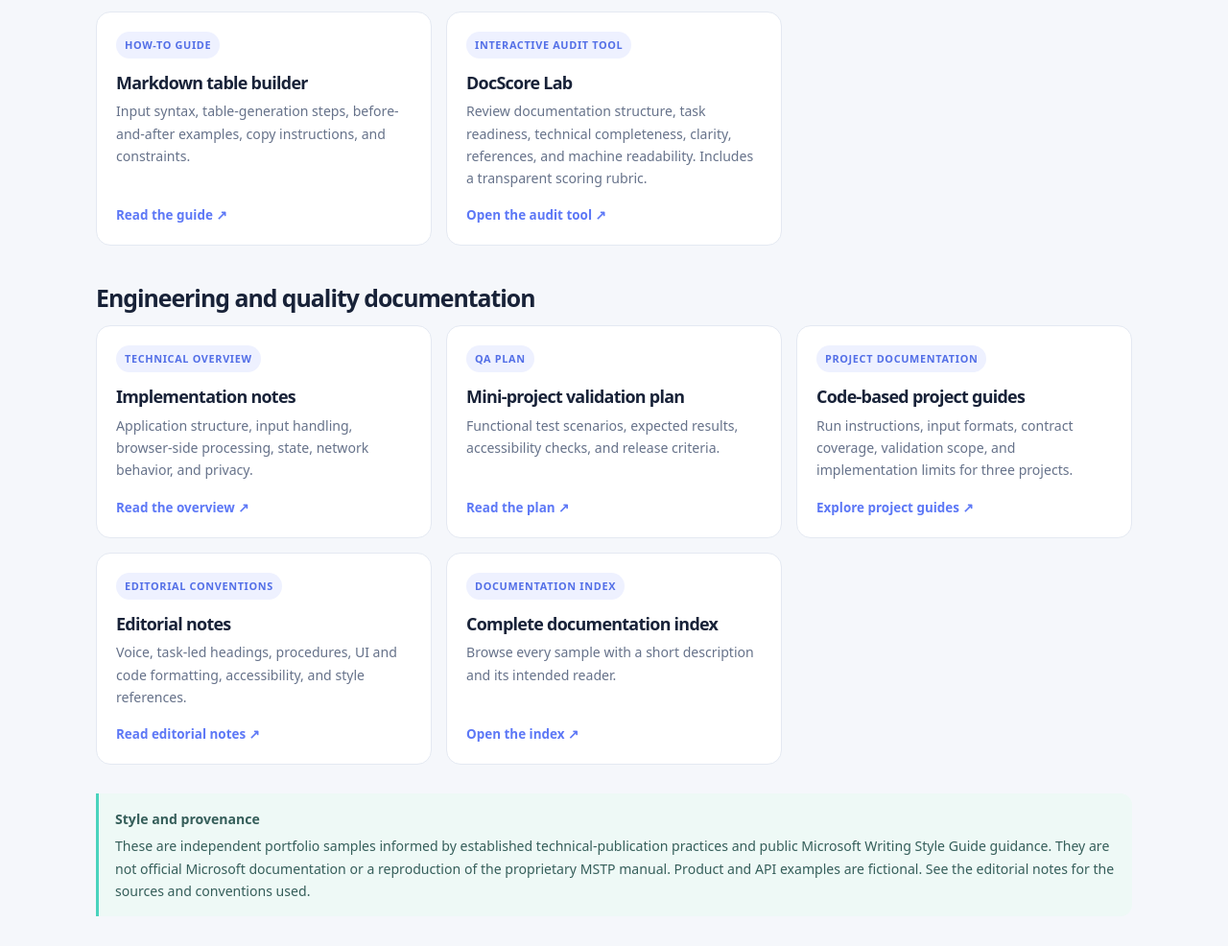
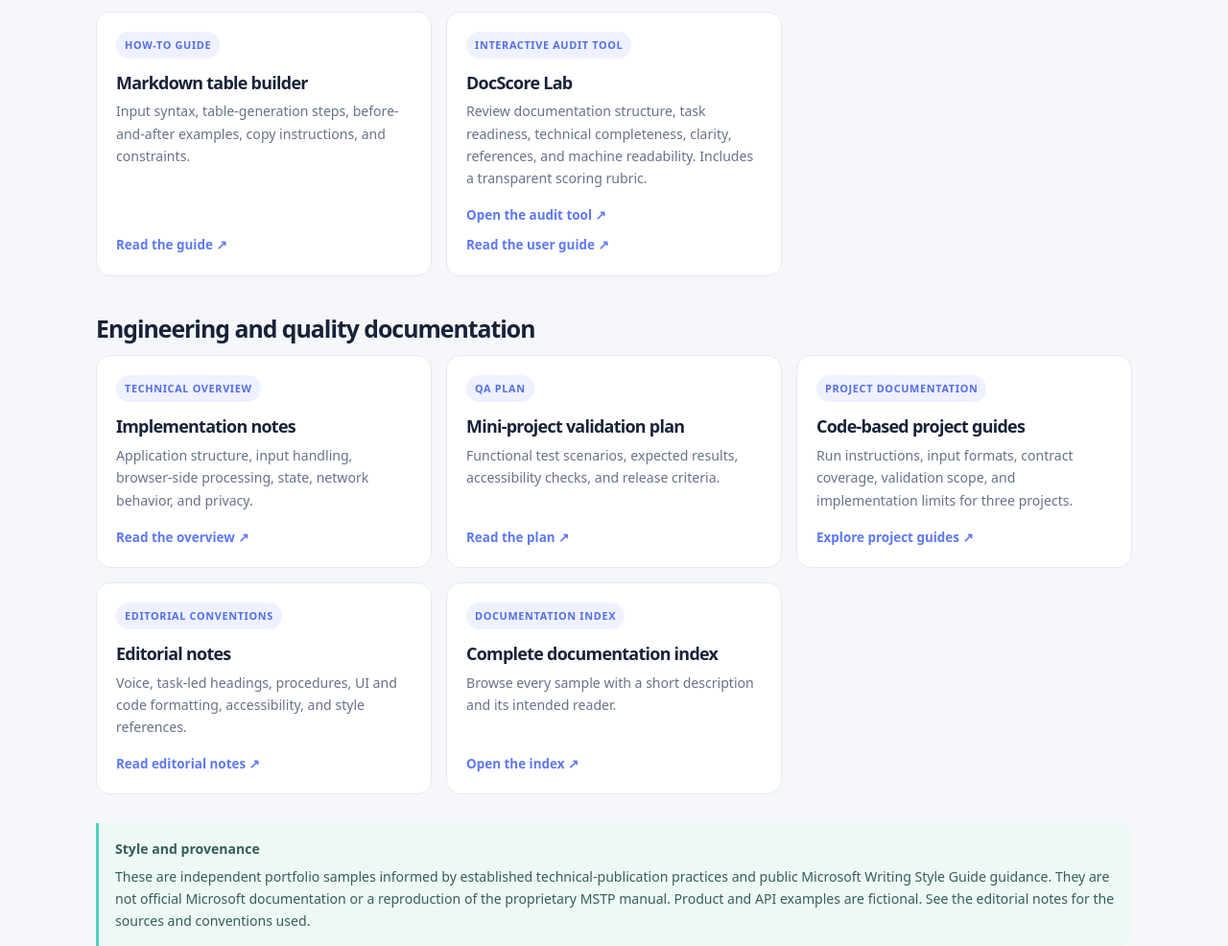
Before and after one commit to Tanmayi1996/Tanmayi1996.github.io, a plain HTML site: page docs/index.html in a window 1280 px wide. Shown: the part 875-1861 px from the top of the page at 96% size. Drawn offline with Linux system fonts and the light colour scheme.

Commit message:
Add DocScore Lab user guide link to library

```diff
--- a/docs/index.html
+++ b/docs/index.html
@@ -33,7 +33,7 @@ main{padding:48px 0 70px}.lead{max-width:760px;color:var(--muted);margin:0 0 28p
 <article class="card"><span class="tag">API GUIDE</span><h2>API response explorer</h2><p>Sample endpoints, HTTP request anatomy, response codes, headers, and payload interpretation.</p><a href="/docs/mini-projects/api-response-explorer.html">Read the guide ↗</a></article>
 <article class="card"><span class="tag">TOOL GUIDE</span><h2>Documentation health analyzer</h2><p>Metric definitions, analysis procedure, heuristic rules, interpretation, and known limitations.</p><a href="/docs/mini-projects/documentation-health-analyzer.html">Read the guide ↗</a></article>
 <article class="card"><span class="tag">HOW-TO GUIDE</span><h2>Markdown table builder</h2><p>Input syntax, table-generation steps, before-and-after examples, copy instructions, and constraints.</p><a href="/docs/mini-projects/markdown-table-builder.html">Read the guide ↗</a></article>
-<article class="card"><span class="tag">INTERACTIVE AUDIT TOOL</span><h2>DocScore Lab</h2><p>Review documentation structure, task readiness, technical completeness, clarity, references, and machine readability. Includes a transparent scoring rubric.</p><a href="/doc-score/">Open the audit tool ↗</a></article>
+<article class="card"><span class="tag">INTERACTIVE AUDIT TOOL</span><h2>DocScore Lab</h2><p>Review documentation structure, task readiness, technical completeness, clarity, references, and machine readability. Includes a transparent scoring rubric.</p><a href="/doc-score/">Open the audit tool ↗</a><p style="margin:8px 0 0"><a href="/docs/mini-projects/doc-score-lab.html">Read the user guide ↗</a></p></article>
 </div>
 <h2 class="subhead">Engineering and quality documentation</h2>
 <div class="grid">
```
